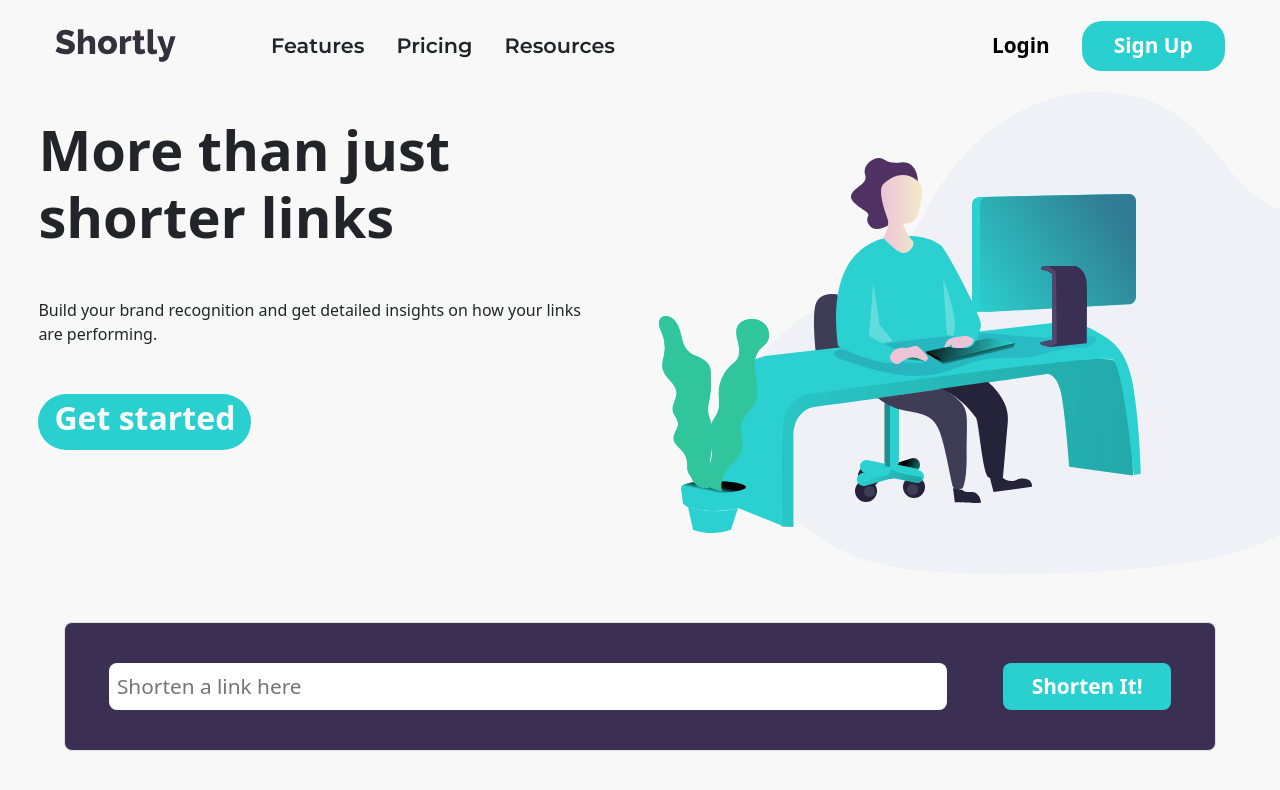
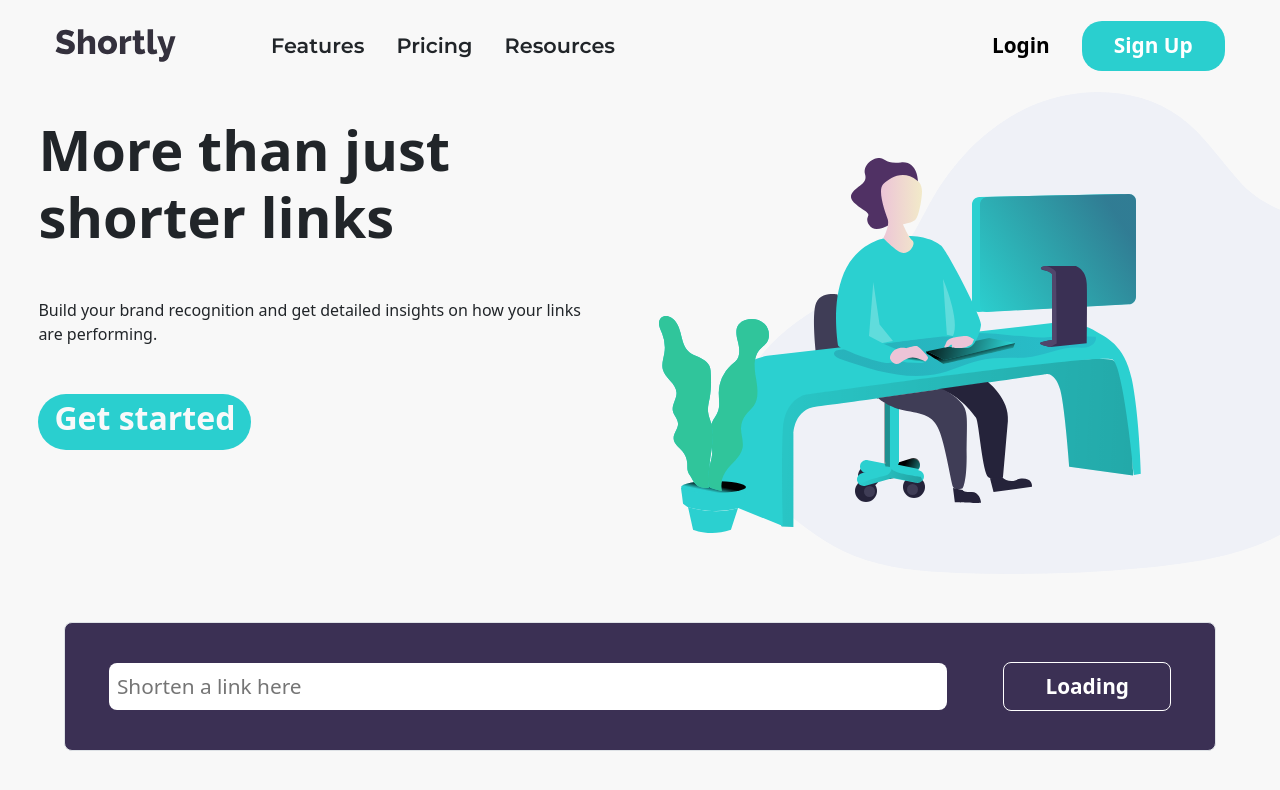
Before and after one commit to AZP7/URL-shorter, a React (Vite) app: page / in a window 1280 px wide. Shown: the top 790 px of the page. Built offline with nearby package versions, Linux system fonts and the light colour scheme.

Commit message:
update the loading state

```diff
--- a/src/Section/Section.css
+++ b/src/Section/Section.css
@@ -137,6 +137,11 @@
     top: -10%;
 
 }
+.LoadingState{
+    background-color: hsl(257, 27%, 26%) !important;
+    border: 1px solid #fff !important;
+
+}
 
 /* Individual feature card styling */
 .three_things>div{
--- a/src/Section/Section.jsx
+++ b/src/Section/Section.jsx
@@ -5,33 +5,33 @@ import brand from '../assets/images/icon-brand-recognition.svg'
 import detail from '../assets/images/icon-detailed-records.svg'
 import fully from '../assets/images/icon-fully-customizable.svg'
 
-// Main Section component containing URL shortening functionality and landing page content
 function Section() {
-    // State for error handling and display
     const [error, setError] = useState('')
+
     // State to track loading state during API calls
-    const [isLoading, setIsLoading] = useState(false)
+    const [isLoading, setIsLoading] = useState(true)
+
     const APIKEY = 'bilO7Dwf6dDFhfufeUu32WvPsjhdKVu8KL6y5QT43zQPvvIyxNT2Vl5TKalL';
+
     // API endpoint for URL shortening (note: has duplicate /api in path)
     const URL = `https://api.tinyurl.com/create?api_token=${APIKEY}`;
-    // const URL = `https://api.tinyurl.com/create`;
     const [takeLink, setTakeLink] = useState('')
     const [originalLink,setOriginalLink] = useState([])
+
     // State to store shortened URLs returned from API
     const [ShowResult,setShowResult] = useState([])
+
     // State to track which URL was last copied for UI feedback
     const [copy,setCopy] = useState('')
 
     // Async function to handle URL shortening via API call
     const HandleShortURl = async () => {
-        // Prevent multiple simultaneous API calls
-        // if (isLoading) return;
-        // setIsLoading(true);
 
         // Validate that user has entered a URL
         if(takeLink.length > 0){
             setError('')
             try {
+                setIsLoading(true)
                 // Make POST request to URL shortening API
                 const response = await fetch(`${URL}`, {
                     method: "POST",
@@ -53,9 +53,11 @@ function Section() {
                 setTakeLink('')
             }
             catch (error) {
+
                 // Handle API errors
                 setError(error.message || "Something went wrong!");
             } finally {
+
                 // Reset loading state regardless of success/failure
                 setIsLoading(false);
             }
@@ -160,7 +162,12 @@ function Section() {
                 {desktop ? null :error.length >0 ?  <p className="error-message">{error}</p> : null}
 
                 {/* Shorten button */}
-                <button  onClick={Generate} className='mb-3 mb-lg-0 border-0 ps-lg-2 pe-lg-2 pt-lg-2 pb-lg-2 rounded rounded-3' >Shorten It!</button>
+                <button  onClick={Generate} className={`mb-3 mb-lg-0 border-0 ps-lg-2 pe-lg-2 pt-lg-2 pb-lg-2 rounded rounded-3 ${isLoading ? 'LoadingState' : null}`} >
+                    {
+                        isLoading ? 'Loading' :
+                        "Shorten It!"
+                    }
+                </button>
 
             </div>
             {/* Error message display - desktop only */}
@@ -174,7 +181,7 @@ function Section() {
                         originalLink.map((link,index1)=>(
                             index === index1 ?
                                 // Individual result item with original URL, shortened URL, and copy button
-                                <div key={index} className='result_link mt-4 flex-lg-row rounded rounded-3 border d-flex flex-column align-items-center justify-content-center'>
+                                <div key={index} className={`result_link mt-4 flex-lg-row rounded rounded-3 border d-flex flex-column align-items-center justify-content-center `}>
 
                                     {/* Original URL display */}
                                     <span key={index1} className='original_link me-lg-3 pt-2 ps-2 pb-2 border-bottom border-2 text-left'>{link}</span>
```
